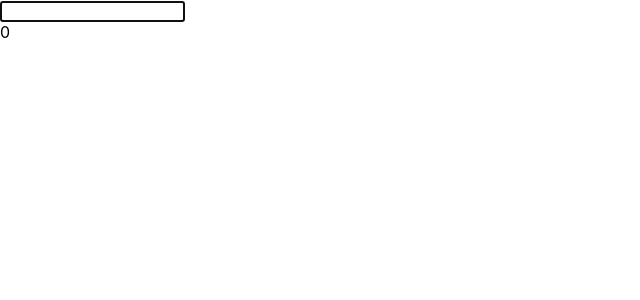
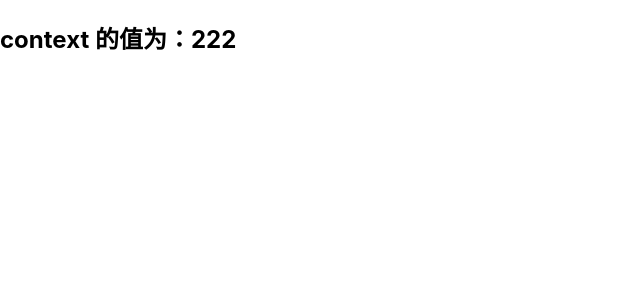
Before and after one commit to Li-designer/hook-test, a React (Create React App) app: page / in a window 1280 px wide. Shown: the top 300 px of the page, without its empty margins (0-640 px from the left). Built offline with nearby package versions, Linux system fonts and the light colour scheme.

Commit message:
feat: ref的获取 ref渲染数据需要更新 class组件和函数组件使用context去传递参数

```diff
--- /dev/null
+++ b/src/App6.tsx
@@ -0,0 +1,29 @@
+import { createContext, useContext, React } from "react";
+// 跨任意层组件传递数据，我们一般用 Context。Context 的作用是对它所包含的组件树提供全局共享数据的一种方式。
+
+const countContext = createContext(111);
+
+function Aaa() {
+  return (
+    <div>
+      <countContext.Provider value={222}>
+        <Bbb></Bbb>
+      </countContext.Provider>
+    </div>
+  );
+}
+
+function Bbb() {
+  return (
+    <div>
+      <Ccc></Ccc>
+    </div>
+  );
+}
+
+function Ccc() {
+  const count = useContext(countContext);
+  return <h2>context 的值为：{count}</h2>;
+}
+
+export default Aaa;
--- a/src/index.tsx
+++ b/src/index.tsx
@@ -1,7 +1,7 @@
 import React from "react";
 import ReactDOM from "react-dom/client";
 import "./index.css";
-import App from "./App4.tsx";
+import App from "./App6.tsx";
 
 ReactDOM.createRoot(document.getElementById("root") as any).render(<App />);
 
```
Also changed, not shown: src/App5.tsx (added, +49 -0 lines), src/App7.tsx (added, +20 -0 lines).
